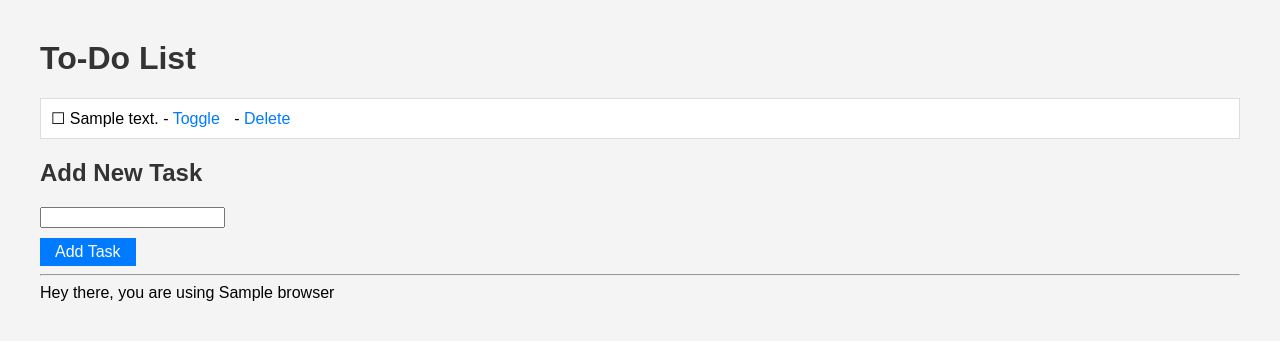
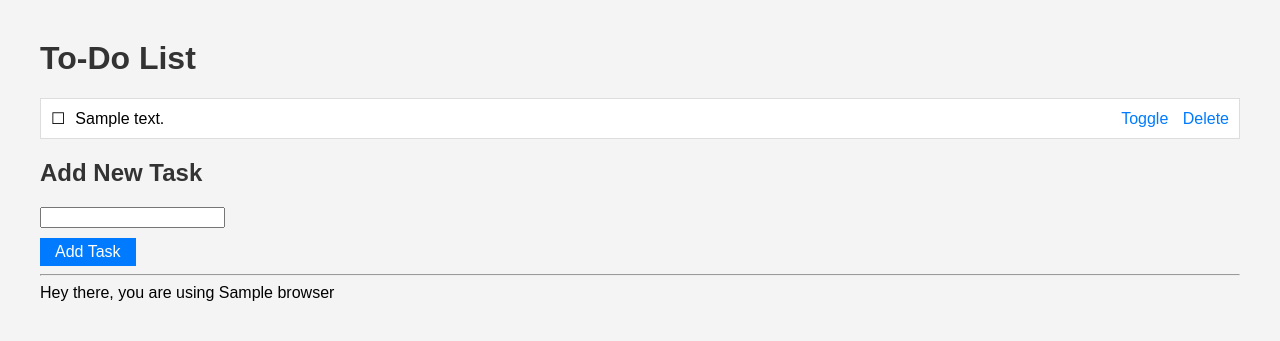
Before and after one commit to Carleton-BIT/todo-list-django-example, a Django app: template todoapp/templates/index.html in a window 1280 px wide. Shown: the top 341 px of the page. Run offline with Django 3.2, Linux system fonts and the light colour scheme; the template is opened without the code that fills it: most values are stand-ins (such as "Sample title", 1, 10 or a date in 2020).

Commit message:
another commit

```diff
--- a/productivity/settings.py
+++ b/productivity/settings.py
@@ -21,7 +21,8 @@ BASE_DIR = Path(__file__).resolve().parent.parent
 # See https://docs.djangoproject.com/en/4.2/howto/deployment/checklist/
 
 # SECURITY WARNING: keep the secret key used in production secret!
-SECRET_KEY = 'django-insecure-vf4$gk5ql#$$8!k1r@(5+zyb*e8@wo8$zje_)l_uxjddw5+8a='
+# Yes, I am committing this publicly. I know this is a crime.
+SECRET_KEY = 'g0ynyxrh_gnj#p@tvnanlf13(z!%p!5^c7!gdxh7_t_zj1-z0@'
 
 # SECURITY WARNING: don't run with debug turned on in production!
 DEBUG = True
--- a/todoapp/static/css/styles.css
+++ b/todoapp/static/css/styles.css
@@ -1,11 +1,21 @@
+:root {
+    --main-bg-color: #f4f4f4;
+    --text-color: #333;
+    --primary-color: #007BFF;
+    --primary-hover-color: #0056b3;
+    --white-color: #fff;
+    --border-color: #ddd;
+    --font-family: Arial, sans-serif;
+}
+
 body {
-    font-family: Arial, sans-serif;
+    font-family: var(--font-family);
     margin: 40px;
-    background-color: #f4f4f4;
+    background-color: var(--main-bg-color);
 }
 
 h1, h2 {
-    color: #333;
+    color: var(--text-color);
 }
 
 ul {
@@ -13,27 +23,42 @@ ul {
     padding: 0;
 }
 
-li {
-    background-color: #fff;
+.task-item {
+    background-color: var(--white-color);
     padding: 10px;
     margin-bottom: 10px;
-    border: 1px solid #ddd;
-    position: relative;
+    border: 1px solid var(--border-color);
+    display: flex;
+    align-items: center;
+    justify-content: space-between;
 }
 
-a {
-    color: #007BFF;
-    text-decoration: none;
+.task-info {
+    display: flex;
+    align-items: center;
+}
+
+.task-status {
     margin-right: 10px;
 }
 
-a:hover {
+.task-desc {
+    flex-grow: 1;
+}
+
+.action-link {
+    color: var(--primary-color);
+    text-decoration: none;
+    margin-left: 10px;
+}
+
+.action-link:hover {
     text-decoration: underline;
 }
 
-button {
-    background-color: #007BFF;
-    color: #fff;
+.btn {
+    background-color: var(--primary-color);
+    color: var(--white-color);
     border: none;
     padding: 5px 15px;
     cursor: pointer;
@@ -41,6 +66,6 @@ button {
     margin-top: 10px;
 }
 
-button:hover {
-    background-color: #0056b3;
+.btn:hover {
+    background-color: var(--primary-hover-color);
 }
--- a/todoapp/templates/index.html
+++ b/todoapp/templates/index.html
@@ -7,44 +7,38 @@
     <link rel="stylesheet" href="{% static 'css/styles.css' %}">
 </head>
 <body>
+    <header>
         <h1>To-Do List</h1>
+    </header>
+    <main>
         <ul>
             {% for task in tasks %}
-        <li>
+            <li class="task-item">
+                <div class="task-info">
+                    <span class="task-status">
                         {% if task.completed %}
-            ☑
+                            <span aria-label="Completed task">☑</span>
+                        {% else %}
+                            <span aria-label="Incomplete task">☐</span>
                         {% endif %}
-            {% if not task.completed %}
-            ☐
-            {% endif %}
-            {{ task.description | safe }}
-            - <a href="{% url 'toggle_task' task.id %}">Toggle</a>
-            - <a href="{% url 'delete_task' task.id %}">Delete</a>
+                    </span>
+                    <span class="task-desc">{{ task.description }}</span>
+                </div>
+                <div class="task-actions">
+                    <a href="{% url 'toggle_task' task.id %}" class="action-link">Toggle</a>
+                    <a href="{% url 'delete_task' task.id %}" class="action-link">Delete</a>
+                </div>
             </li>
             {% endfor %}
         </ul>
+
         <h2>Add New Task</h2>
-<form action="{% url 'add_task' %}" method="post" onsubmit="return validateForm()">
+        <form action="{% url 'add_task' %}" method="post">
             {% csrf_token %}
-    <input type="text" name="description" id="id_description" required><br>
-    <button type="submit">Add Task</button>
+            <input type="text" name="description" id="id_description" required pattern="[a-zA-Z0-9\s]*"><br>
+            <button type="submit" class="btn">Add Task</button>
         </form>
-
-<script>
-    function validateForm() {
-        const descriptionField = document.getElementById('id_description');
-        const descriptionValue = descriptionField.value;
-        const pattern = /^[a-zA-Z0-9\s]*$/; // Allow only alphanumeric characters and spaces
-
-        if (!pattern.test(descriptionValue)) {
-            alert("Please enter a valid description without emojis or special characters.");
-            return false;
-        }
-
-        return true;
-    }
-</script>
-
+    </main>
     <hr>
     <footer>Hey there, you are using {{ browser }}</footer>
 </body>
```
Also changed, not shown: db.sqlite3. Lines whose indentation alone changed are shown as unchanged.
